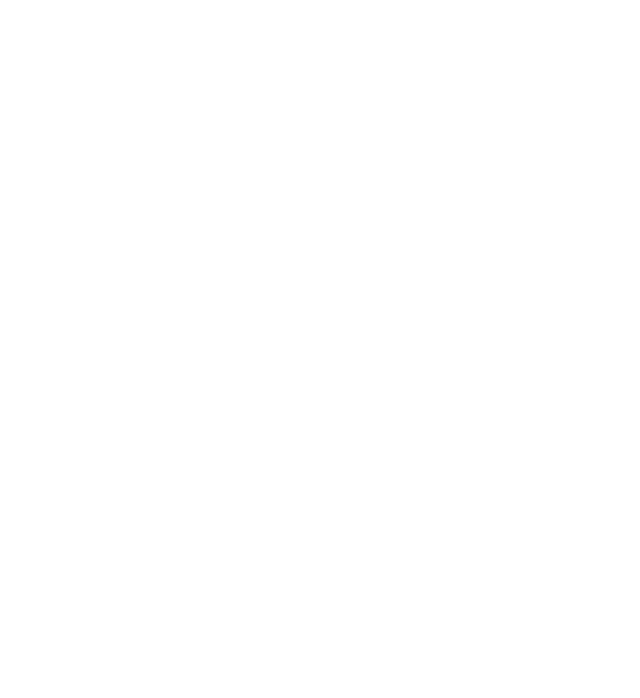
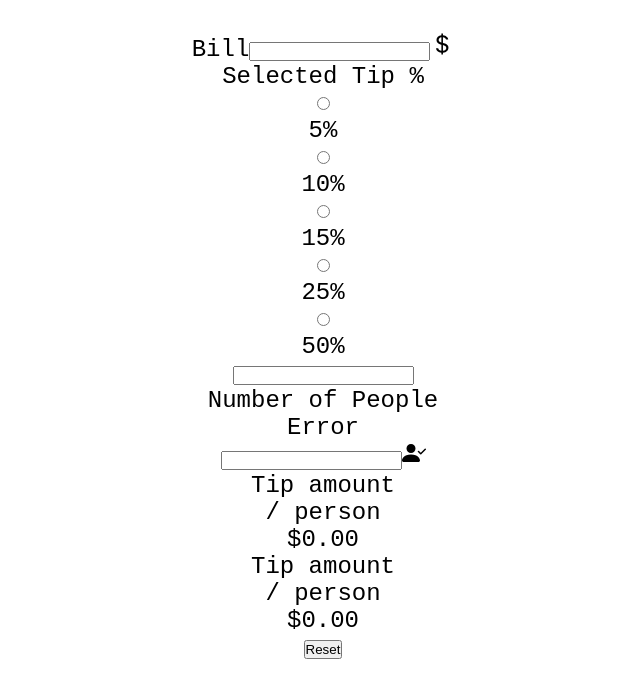
Before and after one commit to WNagorny/Tip-Calculator, a React (Vite) app: page / in a window 1280 px wide. Shown: the top 698 px of the page, without its empty margins (317-957 px from the left). Built offline with nearby package versions, Linux system fonts and the light colour scheme.

Commit message:
added html structure

```diff
--- a/src/App.jsx
+++ b/src/App.jsx
@@ -1,13 +1,20 @@
 // import { useState } from 'react'
 import './App.css'
+import Display from './components/Display'
+import Form from './components/Form'
 
 function App() {
 
 
   return (
     <>
-      <div>
-
+      <div className='App'>
+        <div className="container">
+          <div className="form">
+          <Form />
+          </div>
+          <Display/>
+        </div>
       </div>
 
     </>
--- /dev/null
+++ b/src/components/Display.jsx
@@ -0,0 +1,28 @@
+const Display = () => {
+	return (
+		<div>
+			<div className='display-row'>
+				<div>
+					<div className='display-label'>
+						<p className='header'>Tip amount</p>
+						<p className='unit'>/ person</p>
+					</div>
+					<div className='display-amt'>
+						<p className='value'>$0.00</p>
+					</div>
+
+					<div className='display-label'>
+						<p className='header'>Tip amount</p>
+						<p className='unit'>/ person</p>
+					</div>
+					<div className='display-amt'>
+						<p className='value'>$0.00</p>
+					</div>
+				</div>
+            <button className="btn">Reset</button>
+			</div>
+		</div>
+	)
+}
+
+export default Display
--- /dev/null
+++ b/src/components/Form.jsx
@@ -0,0 +1,51 @@
+import { BsFillPersonCheckFill, BsCurrencyDollar } from 'react-icons/bs'
+
+const Form = () => {
+	return (
+		<div className='form'>
+			<div className='label-group'>
+				<label htmlFor='bill'>Bill</label>
+				<input type='number' id='bill' className='label' />
+				<BsCurrencyDollar aria-hidden='true' className='icon' />
+			</div>
+
+			<div className='tip-section'>
+            <p className="label">Selected Tip %</p>
+				<div className='tip-amount-wrapper'>
+					<div className='tip-amount'>
+						<input type='radio' name='tip' value='0.05' />
+						<div className='tip-btn'>5%</div>
+					</div>
+					<div className='tip-amount'>
+						<input type='radio' name='tip' value='0.1' />
+						<div className='tip-btn'>10%</div>
+					</div>
+					<div className='tip-amount'>
+						<input type='radio' name='tip' value='0.15' />
+						<div className='tip-btn'>15%</div>
+					</div>
+					<div className='tip-amount'>
+						<input type='radio' name='tip' value='0.25' />
+						<div className='tip-btn'>25%</div>
+					</div>
+					<div className='tip-amount'>
+						<input type='radio' name='tip' value='0.50' />
+						<div className='tip-btn'>50%</div>
+					</div>
+					<input type='number' className='tip-customer' />
+				</div>
+			</div>
+
+			<div className='label-group'>
+				<div className='label-wrapper'>
+					<label htmlFor='people'>Number of People</label>
+					<p>Error</p>
+				</div>
+				<input type='number' id='people' />
+				<BsFillPersonCheckFill aria-hidden='true' className='icon' />
+			</div>
+		</div>
+	)
+}
+
+export default Form
```
